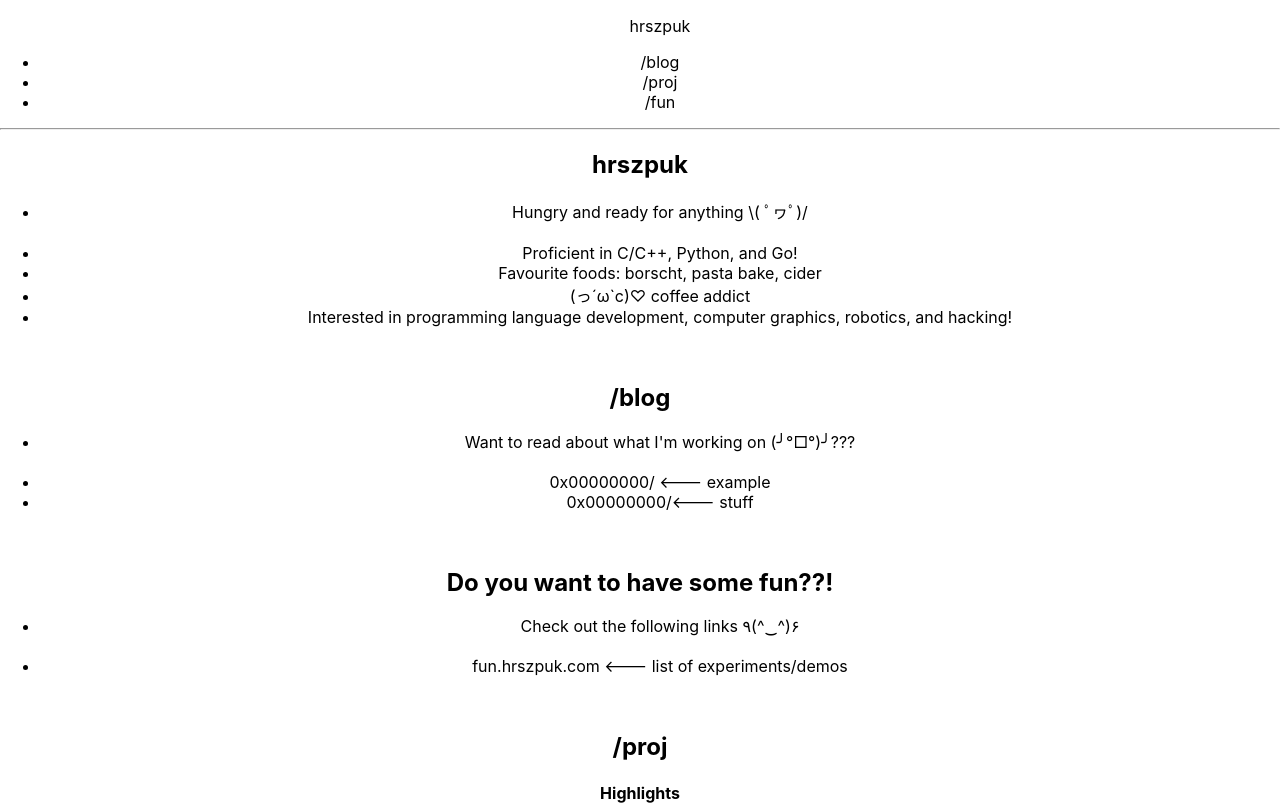
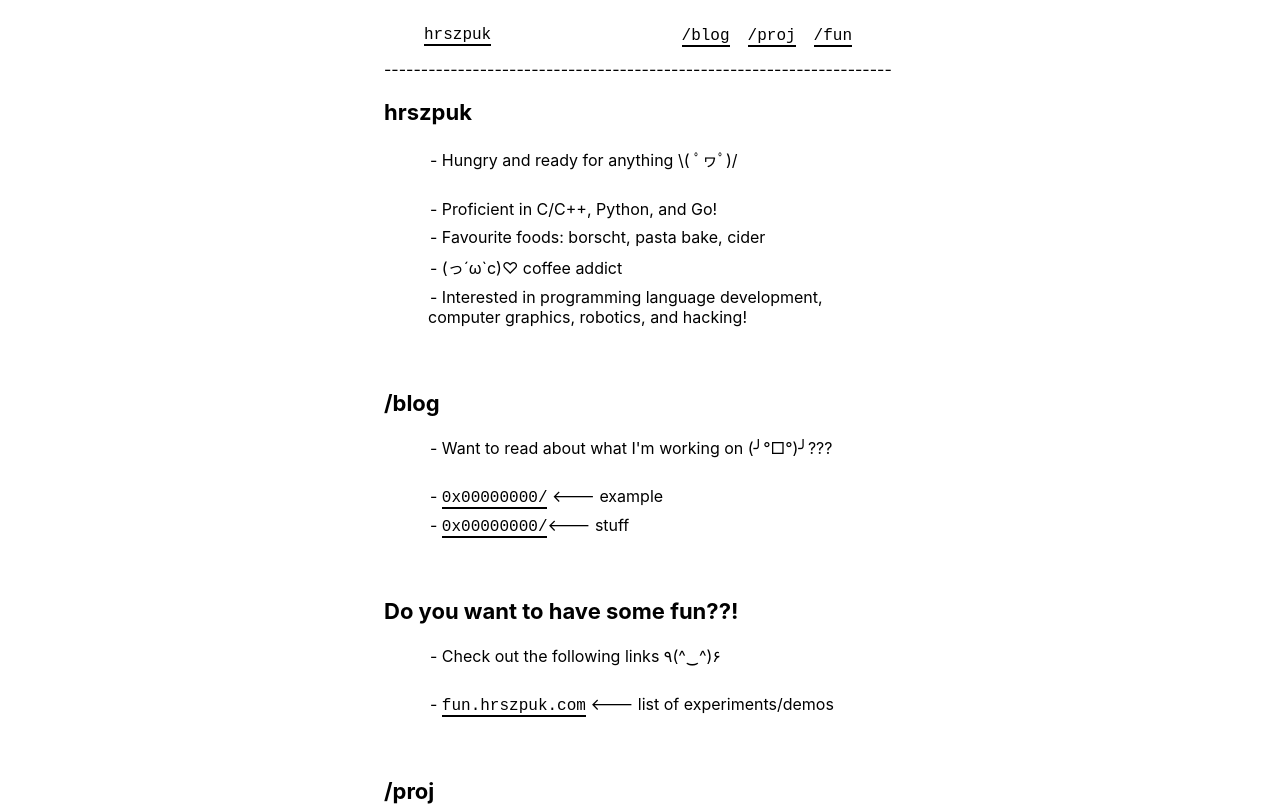
Before and after one commit to hrszpuk/hrszpuk.github.io, a React (Create React App) app: page / in a window 1280 px wide. Shown: the top 806 px of the page. Built offline with nearby package versions, Linux system fonts and the light colour scheme.

Commit message:
Wayyyyy more CSS stuff now
(needs to be refactored really)

```diff
--- a/src/App.css
+++ b/src/App.css
@@ -1,38 +1,74 @@
-.App {
-  text-align: center;
+p, a {
+    font-family: monospace;
+    font-size: 16px;
+    margin: 0 auto;
 }
 
-.App-logo {
-  height: 40vmin;
-  pointer-events: none;
+h1 { font-size: 24px; }
+h2 { font-size: 22px; }
+h3 { font-size: 20px; }
+h4 { font-size: 18px; }
+h5 { font-size: 16px; }
+h6 { font-size: 14px; }
+
+.App {
+    width: 40%;
+    margin: 0 auto;
 }
 
-@media (prefers-reduced-motion: no-preference) {
-  .App-logo {
-    animation: App-logo-spin infinite 20s linear;
-  }
+nav ul {
+    list-style: none;
+    display: flex;
+    align-items: center;
+    gap: 10px;
+    margin-top: 20px;
+    padding: 0 40px 0 40px;
+    margin-bottom: 10px;
 }
 
-.App-header {
-  background-color: #282c34;
-  min-height: 100vh;
-  display: flex;
-  flex-direction: column;
-  align-items: center;
-  justify-content: center;
-  font-size: calc(10px + 2vmin);
-  color: white;
+li {
+    padding: 4px;
 }
 
-.App-link {
-  color: #61dafb;
+
+hr.dashed {
+    position: relative;
+    height: 20px;
+    overflow: hidden;
+    border: 0;
+    margin: 0 0 20px 0;
 }
 
-@keyframes App-logo-spin {
-  from {
-    transform: rotate(0deg);
-  }
-  to {
-    transform: rotate(360deg);
-  }
+hr.dashed::after {
+    content: "------------------------------------------------------------------------------------------------------------------------------------------------------------------------------------------------------------------------------------------------------------------------------------------------------------------------------------------------------------------";
+    position: absolute;
+    width: 100%;
+    word-wrap: break-word;
 }
+
+ul.dashed {
+    margin-bottom: 20px;
+    list-style-type: none;
+}
+
+ul.dashed > li {
+    text-indent: 2px;
+}
+
+ul.dashed > li:before {
+    content: "- ";
+    text-indent: -5px;
+}
+
+.logo {
+    flex-grow: 7;
+    text-align: left;
+}
+
+a {
+    border-bottom: black 2px solid;
+}
+
+a:hover {
+    border-bottom: black 4px solid;
+}
```
